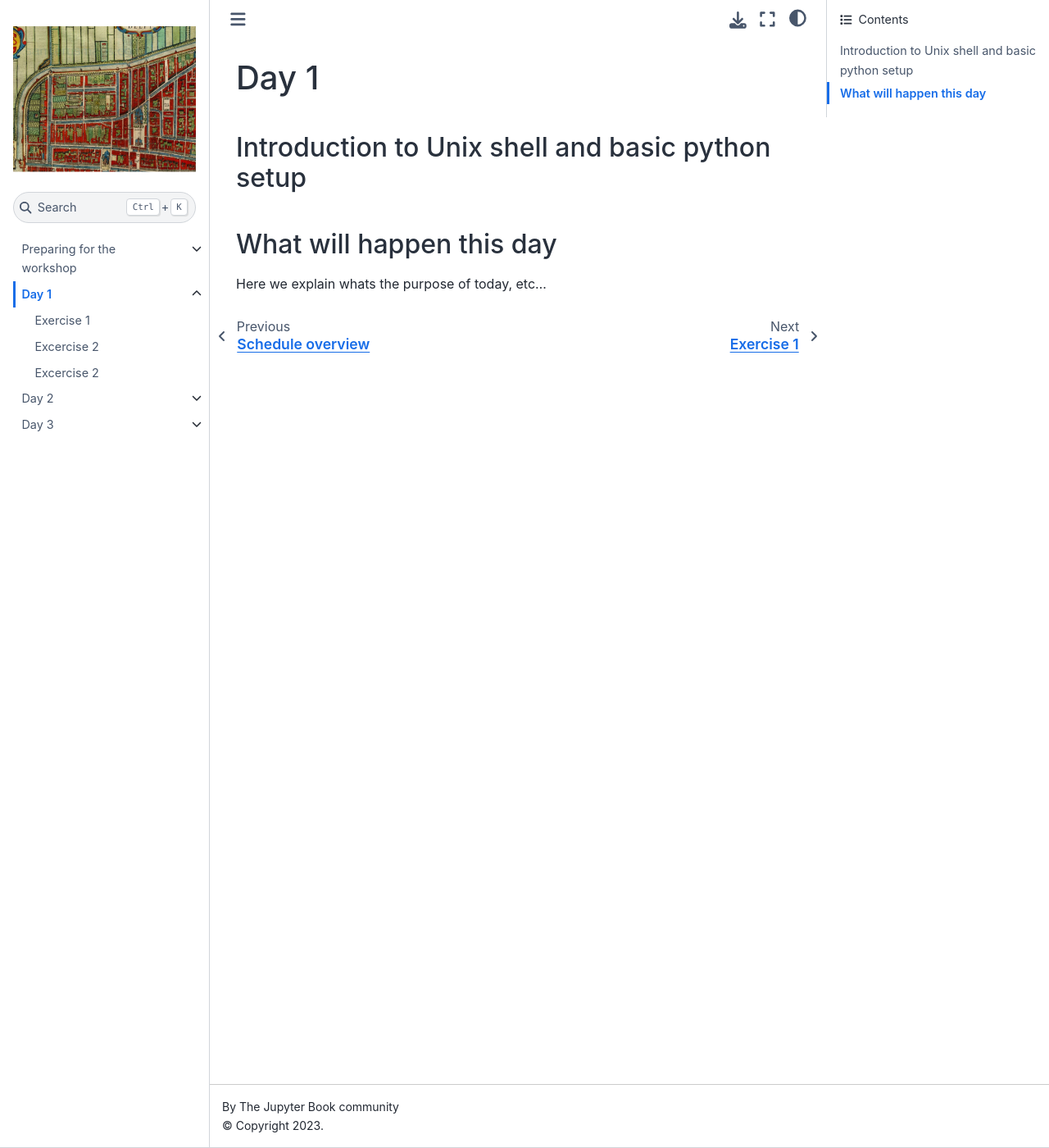
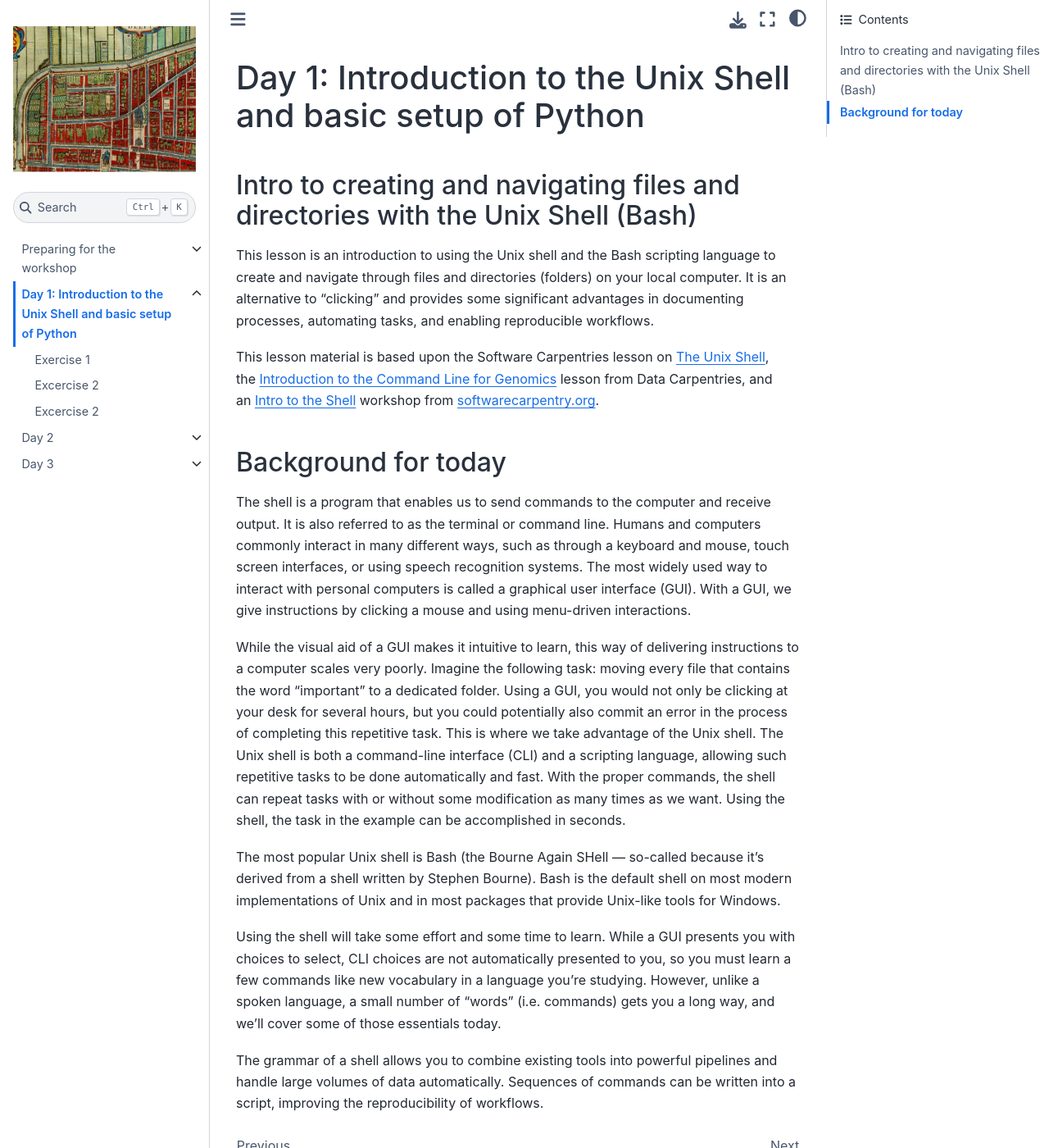
Before and after one commit to the-magnificents/04-02-2021-Carpentry-for-HGIS, a Jupyter Book: the page built from 01_Day_1_Unix_Shell/00_README.md, in a window 1280 px wide and 1400 px high. Shown: the whole window at 82% size. Built offline with Jupyter Book 1.0.4 settings and Sphinx 7.4.7 and the Sphinx Book theme 1.1.4, drawn with Linux system fonts in a browser that asks for light colours; pages that are not in the unit, such as notebooks, are missing from menus.

Commit message:
reformatted intro  files for unix shell

```diff
--- a/01_Day_1_Unix_Shell/00_README.md
+++ b/01_Day_1_Unix_Shell/00_README.md
@@ -1,4 +1,19 @@
-# Day 1
-## Introduction to Unix shell and basic python setup
-## What will happen this day
-Here we explain whats the purpose of today, etc...
+# Day 1: Introduction to the Unix Shell and basic setup of Python
+
+## Intro to creating and navigating files and directories with the Unix Shell (Bash)
+
+This lesson is an introduction to using the Unix shell and the Bash scripting language to create and navigate through files and directories (folders) on your local computer. It is an alternative to "clicking" and provides some significant advantages in documenting processes, automating tasks, and enabling reproducible workflows.
+
+This lesson material is based upon the Software Carpentries lesson on [The Unix Shell](http://swcarpentry.github.io/shell-novice/), the [Introduction to the Command Line for Genomics](https://datacarpentry.org/shell-genomics/) lesson from Data Carpentries, and an [Intro to the Shell](https://datacarpentry.org/2015-11-04-ACUNS/shell-intro/) workshop from softwarecarpentry.org.
+
+## Background for today
+The shell is a program that enables us to send commands to the computer and receive output. It is also referred to as the terminal or command line.
+Humans and computers commonly interact in many different ways, such as through a keyboard and mouse, touch screen interfaces, or using speech recognition systems. The most widely used way to interact with personal computers is called a graphical user interface (GUI). With a GUI, we give instructions by clicking a mouse and using menu-driven interactions.
+
+While the visual aid of a GUI makes it intuitive to learn, this way of delivering instructions to a computer scales very poorly. Imagine the following task: moving every file that contains the word "important" to a dedicated folder. Using a GUI, you would not only be clicking at your desk for several hours, but you could potentially also commit an error in the process of completing this repetitive task. This is where we take advantage of the Unix shell. The Unix shell is both a command-line interface (CLI) and a scripting language, allowing such repetitive tasks to be done automatically and fast. With the proper commands, the shell can repeat tasks with or without some modification as many times as we want. Using the shell, the task in the example can be accomplished in seconds.
+
+The most popular Unix shell is Bash (the Bourne Again SHell — so-called because it’s derived from a shell written by Stephen Bourne). Bash is the default shell on most modern implementations of Unix and in most packages that provide Unix-like tools for Windows.
+
+Using the shell will take some effort and some time to learn. While a GUI presents you with choices to select, CLI choices are not automatically presented to you, so you must learn a few commands like new vocabulary in a language you’re studying. However, unlike a spoken language, a small number of “words” (i.e. commands) gets you a long way, and we’ll cover some of those essentials today.
+
+The grammar of a shell allows you to combine existing tools into powerful pipelines and handle large volumes of data automatically. Sequences of commands can be written into a script, improving the reproducibility of workflows.
```
Also changed, not shown: 2 other files.
